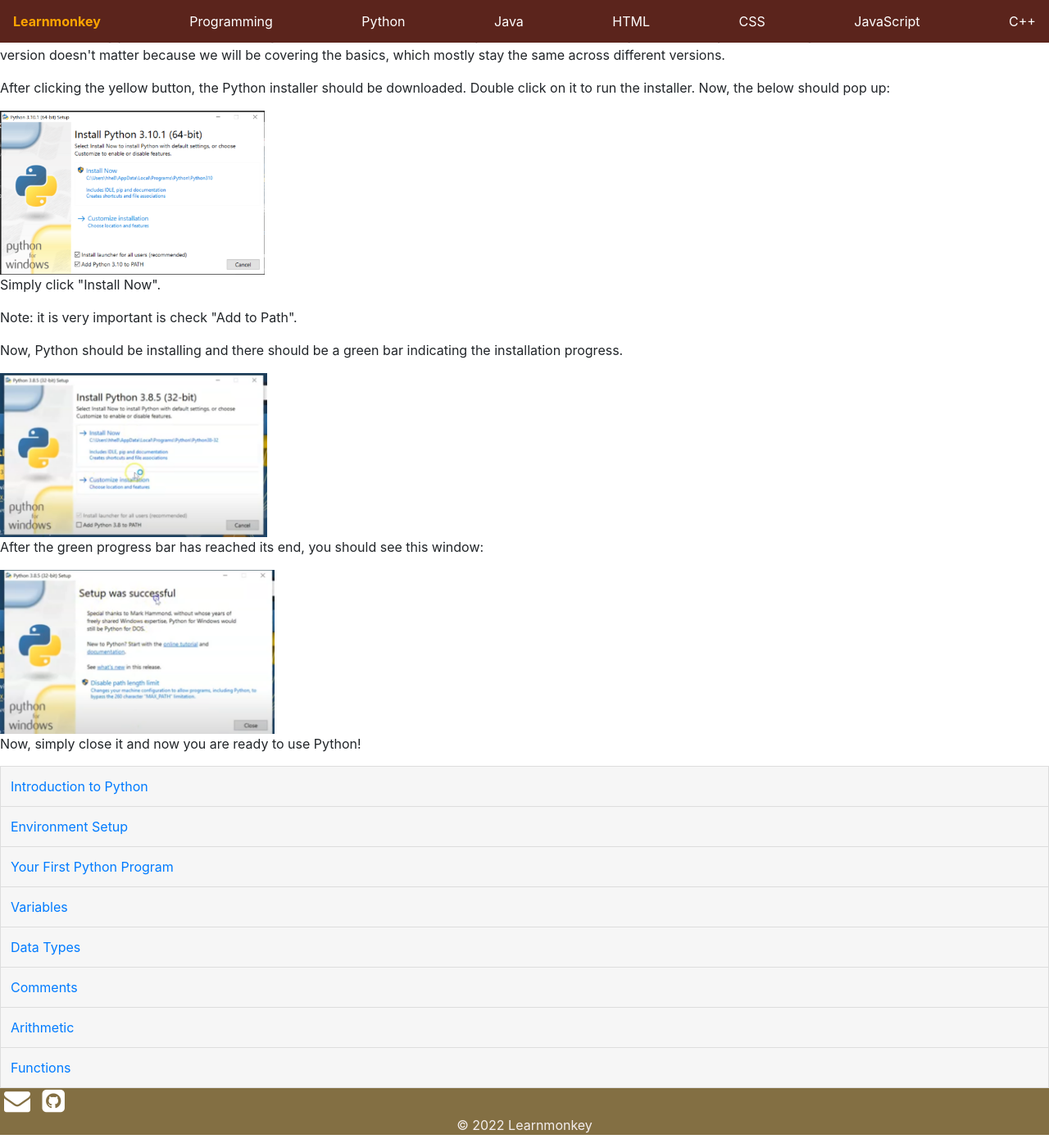
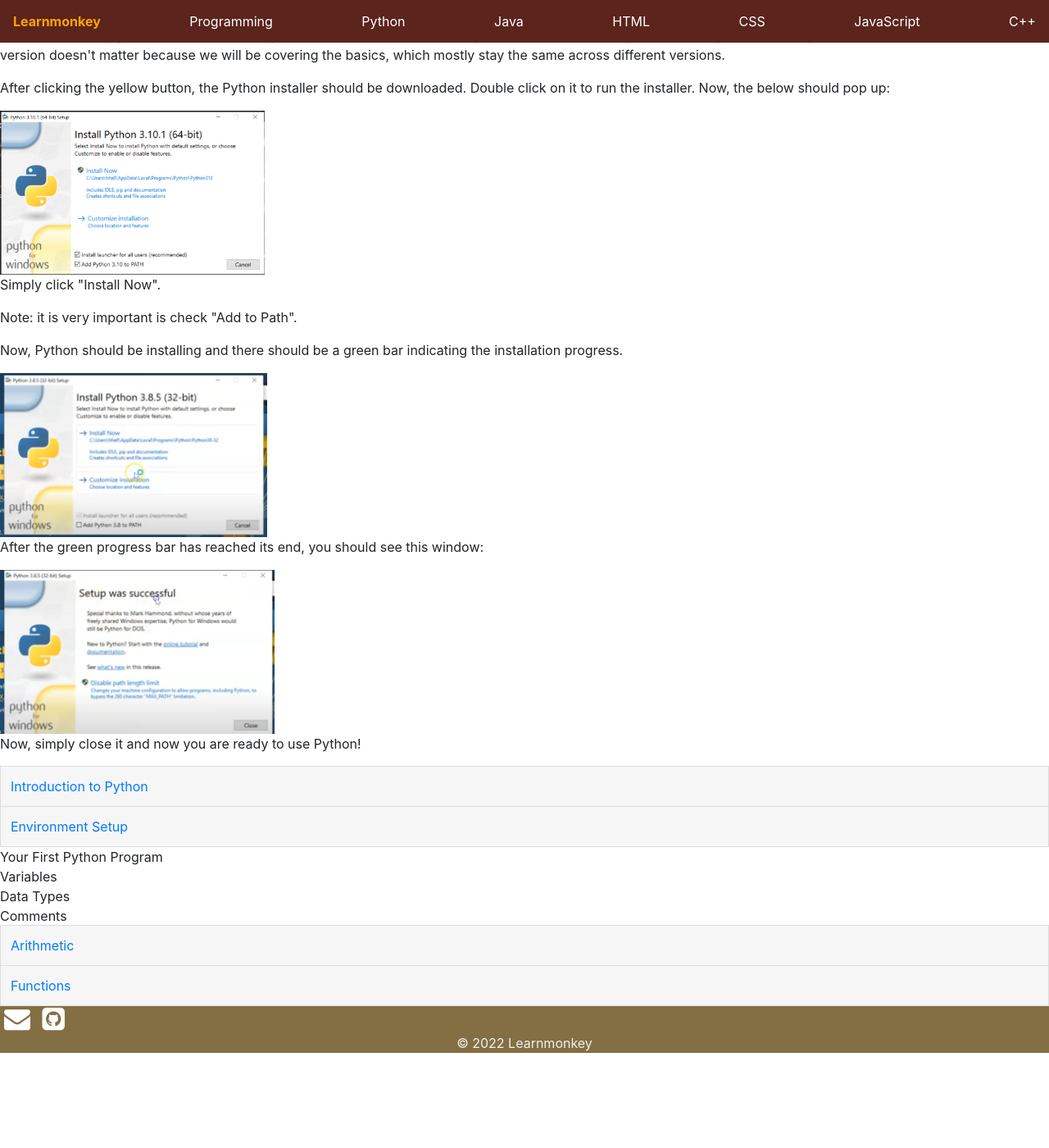
Before and after one commit to learnmonkey/learnmonkey.github.io, a Jekyll site: the page built from programming/python/installing-python.html, in a window 1280 px wide and 1400 px high, scrolled down 317 px. Shown: the whole window at 82% size. Built offline with Jekyll 4.4.1, drawn with Linux system fonts in a browser that asks for light colours; after the commit the page ends 1617 px from its top, so only the background shows below that.

Commit message:
update tutorials lists and layouts

```diff
--- a/_layouts/python.html
+++ b/_layouts/python.html
@@ -18,14 +18,14 @@
             </div>
         </aside>-->
         <ul id="tutorials-list">
-              <li><a href="/programming/python/">Introduction to Python</a></li>
-              <li><a href="/programming/python/environment-setup/">Environment Setup</a></li>
-              <li><a href="/programming/python/your-first-python-program/">Your First Python Program</a></li>
-              <li><a href="/programming/python/variables/">Variables</a></li>
-              <li><a href="/programming/python/data-types/">Data Types</a></li>
-              <li><a href="/programming/python/comments/">Comments</a></li>
-              <li><a href="/programming/python/arithmetic/">Arithmetic</a></li>
-              <li><a href="/programming/python/functions/">Functions</a></li>
+              <a href="/programming/python/"><li>Introduction to Python</li></a>
+              <a href="/programming/python/environment-setup/"><li>Environment Setup</li></a
+              <a href="/programming/python/your-first-python-program/"><li>Your First Python Program</li></a
+              <a href="/programming/python/variables/"><li>Variables</li></a
+              <a href="/programming/python/data-types/"><li>Data Types</li></a
+              <a href="/programming/python/comments/"><li>Comments</li></a>
+              <a href="/programming/python/arithmetic/"><li>Arithmetic</li></a>
+              <a href="/programming/python/functions/"><li>Functions</li></a>
         </ul>
         {%- include footer.html -%}
     </body>
--- a/assets/css/style.css
+++ b/assets/css/style.css
@@ -90,23 +90,23 @@
     margin: 0;
 }
 
-ul#tutorials-list li {
+ul#tutorials-list a li {
     border: 1px solid #ddd;
     margin-top: -1px; /* Prevent double borders */
     background-color: #f6f6f6;
     padding: 12px;
 }
 
-ul#tutorials-list li:hover {
+ul#tutorials-list a li:hover {
     background-color: #eee;
     cursor: pointer;
 }
 
-ul#tutorials-list li a {
+ul#tutorials-list a {
     text-decoration: none !important;
 }
 
-ul#tutorials-list li a:hover {
+ul#tutorials-list a:hover {
     text-decoration: none !important;
 }
 
```
Also changed, not shown: _layouts/css.html (+7 -2 lines), _layouts/java.html (+6 -2 lines).
